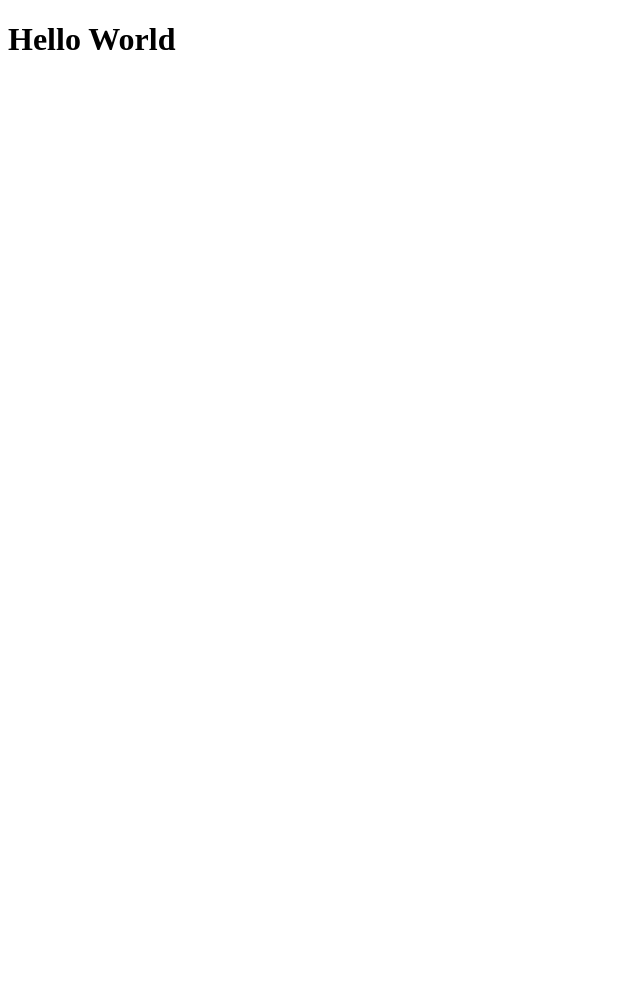
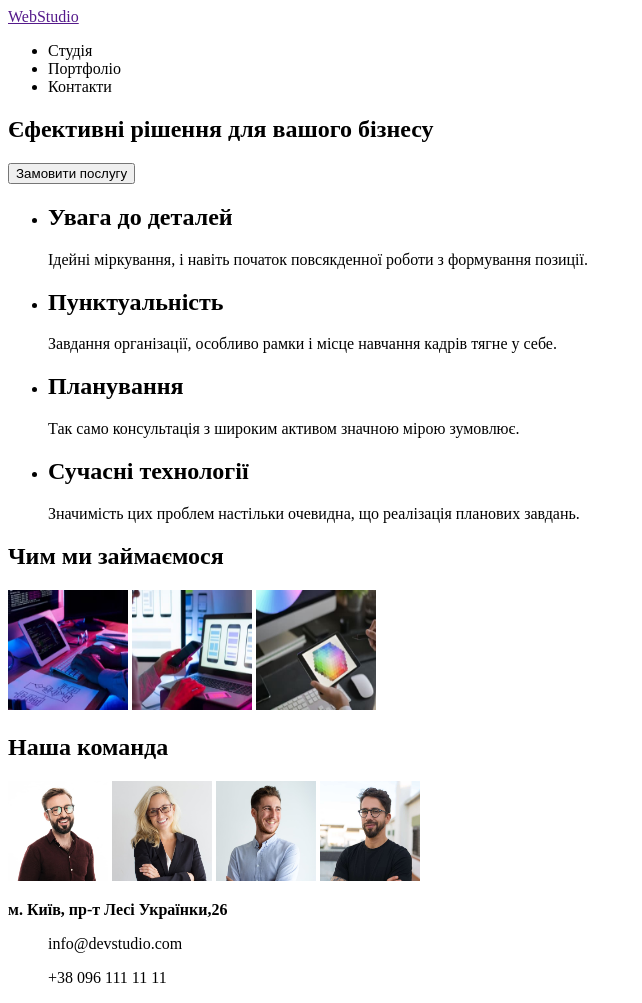
Before and after one commit to Svitlana12345/-goit-markup-hw-02, a plain HTML site: page index.html in a window 1280 px wide. Shown: the whole page, without its empty margins (0-642 px from the left). Before the commit the page ends 800 px from the top, so only its background shows below. Drawn offline with Linux system fonts and the light colour scheme.

Commit message:
update html

```diff
--- a/index.html
+++ b/index.html
@@ -1,12 +1,117 @@
 <!DOCTYPE html>
-<html lang="en">
+<html lang="uk">
   <head>
     <meta charset="UTF-8" />
     <meta http-equiv="X-UA-Compatible" content="IE=edge" />
     <meta name="viewport" content="width=device-width, initial-scale=1.0" />
-    <title>Document</title>
+    <title>Студія</title>
   </head>
   <body>
-    <h1>Hello World</h1>
+    <header>
+      <nav>
+        <a href=""> WebStudio </a>
+
+        <ul>
+          <li>Cтудія</li>
+          <li>Портфоліо</li>
+          <li>Контакти</li>
+        </ul>
+      </nav>
+    </header>
+    <section>
+      <h1>Єфективні рішення для вашого бізнесу</h1>
+      <button>Замовити послугу</button>
+    </section>
+
+    <section>
+      <ul>
+        <li>
+          <h2>Увага до деталей</h2>
+          <p>
+            Ідейні міркування, і навіть початок повсякденної роботи з формування
+            позиції.
+          </p>
+        </li>
+        <li>
+          <h2>Пунктуальність</h2>
+          <p>
+            Завдання організації, особливо рамки і місце навчання кадрів тягне у
+            себе.
+          </p>
+        </li>
+        <li>
+          <h2>Планування</h2>
+          <p>Так само консультація з широким активом значною мірою зумовлює.</p>
+        </li>
+        <li>
+          <h2>Сучасні технології</h2>
+          <p>
+            Значимість цих проблем настільки очевидна, що реалізація планових
+            завдань.
+          </p>
+        </li>
+      </ul>
+    </section>
+
+    <section></section>
+
+    <h2>Чим ми займаємося</h2>
+    <p class="thumb">
+      <img
+        src="img (6) (2).jpg"
+        alt="людина друкує на клавіатурі"
+        width="120"
+        height="120"
+      />
+      <img
+        src="img (7) (1).jpg"
+        alt="людина тримає телефон"
+        width="120"
+        height="120"
+      />
+      <img
+        src="img (8) (1).jpg"
+        alt="людина тримає планшет"
+        width="120"
+        height="120"
+      />
+    </p>
+
+    <h2>Наша команда</h2>
+    <p class="thumb">
+      <img
+        src="img (9) (1).jpg"
+        alt="чоловік в окулярах та в коричневій сорочці"
+        width="100"
+        height="100"
+      />
+      <img
+        src="img (10) (1).jpg"
+        alt="жінка білявка в окулярах та чорному піджаку"
+        width="100"
+        height="100"
+      />
+      <img
+        src="img (11) (1).jpg"
+        alt="усміхнений хлопець в білій сорочці"
+        width="100"
+        height="100"
+      />
+      <img
+        src="img (12) (1).jpg"
+        alt="чоловік в чорній футболці в окулярах"
+        width="100"
+        height="100"
+      />
+    </p>
+    <footer>
+      <b>м. Київ, пр-т Лесі Українки,26</b>
+      <ul>
+        info@devstudio.com
+      </ul>
+      <ul>
+        +38 096 111 11 11
+      </ul>
+    </footer>
   </body>
 </html>
```
Also changed, not shown: img (10) (1).jpg (added), img (11) (1).jpg (added), img (12) (1).jpg (added), img (6) (2).jpg (added), img (7) (1).jpg (added), img (8) (1).jpg (added), img (9) (1).jpg (added).
